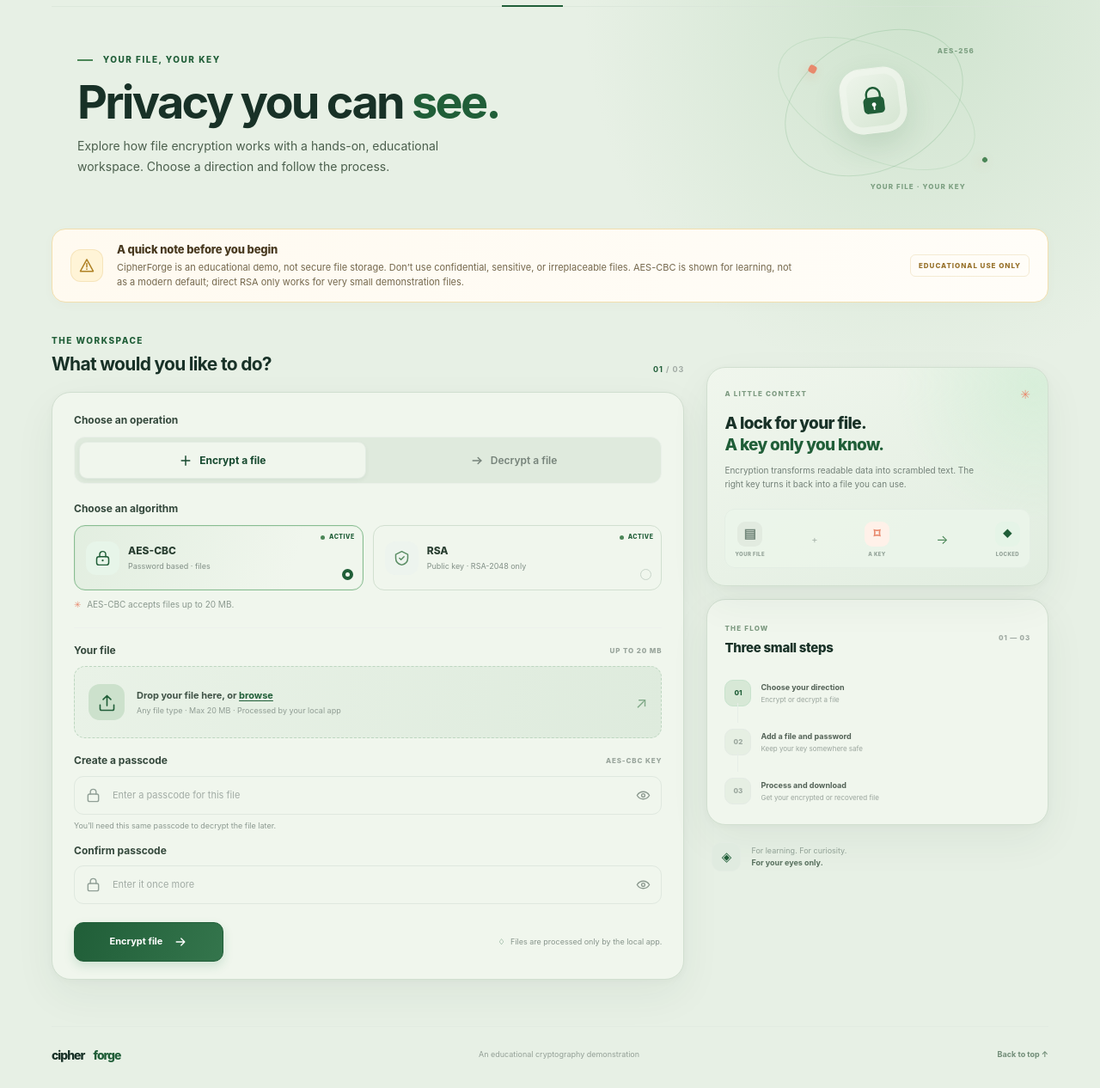
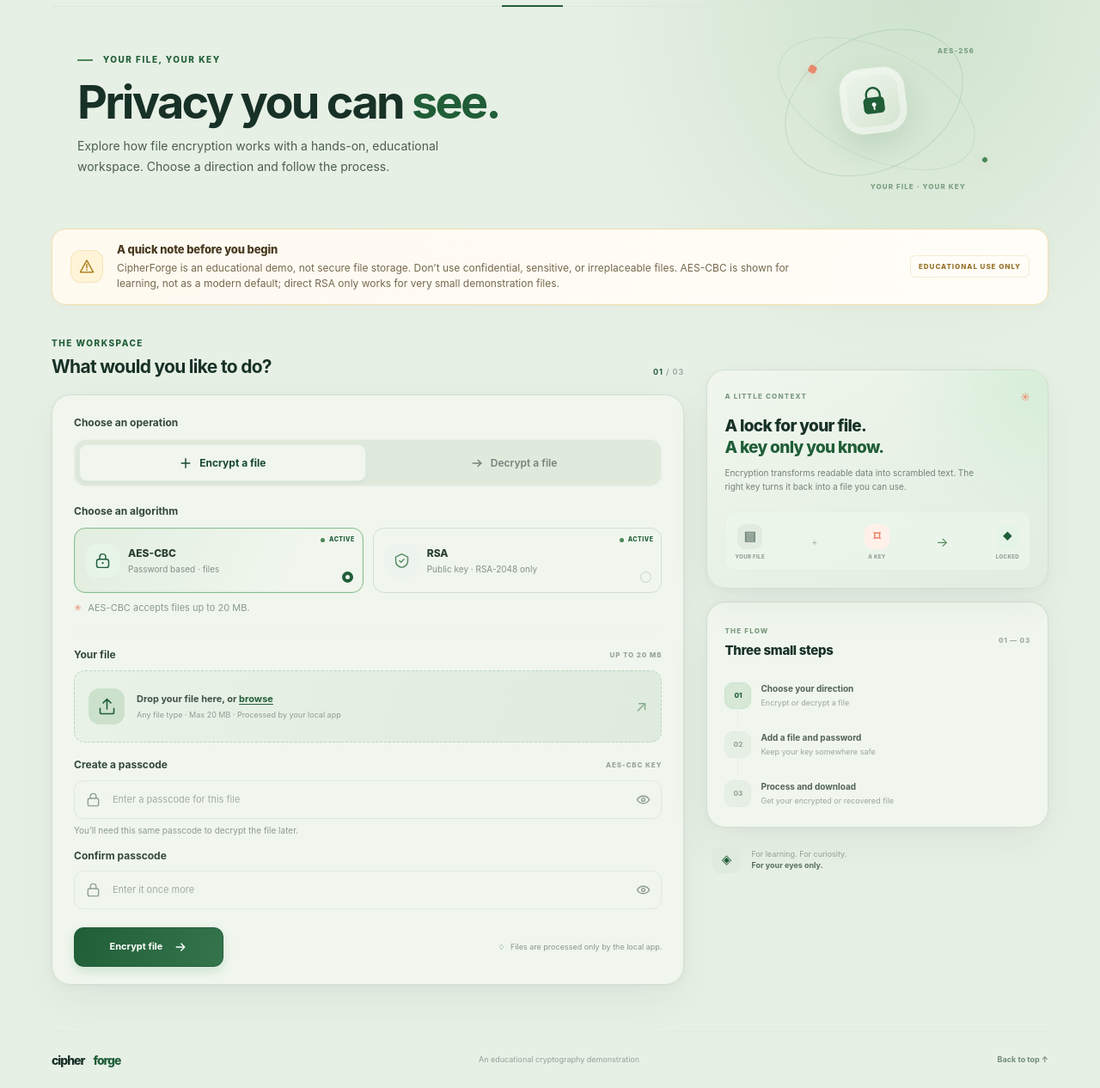
Before and after one commit to ginPhoA/CipherEncrypter, a Flask app: page / in a window 1280 px wide. Shown: the part 74-1340 px from the top of the page at 86% size. Before the commit the page ends 1310 px from the top, so only its background shows below. Run offline with Flask 3, Linux system fonts and the light colour scheme.

Commit message:
Review code

```diff
--- a/static/css/styles.css
+++ b/static/css/styles.css
@@ -4,26 +4,17 @@
   --color-page: #e7f0e5;
   --color-surface: #f0f6ed;
   --color-surface-soft: #dfeadd;
-  --color-surface-green: #d3e4d0;
   --color-ink: #183127;
   --color-ink-soft: #4b5f4d;
-  --color-muted: #748275;
   --color-line: #d1dfd0;
-  --color-line-strong: #b9cfbb;
   --color-green: #205e38;
   --color-green-deep: #15482e;
   --color-green-bright: #4b8657;
   --color-green-pale: #cce1cc;
-  --color-mint: #a9cba9;
   --color-coral: #e8896d;
-  --color-coral-pale: #fff2ec;
-  --color-coral-ink: #a45037;
-  --color-warning: #fff8e7;
   --color-warning-line: #f2dfae;
-  --color-warning-ink: #78591d;
   --color-error: #ad4238;
   --color-error-pale: #fff0ee;
-  --color-shadow: rgb(25 59 39 / 7%);
 
   --font-body: "DM Sans", -apple-system, BlinkMacSystemFont, "Segoe UI", sans-serif;
   --font-display: "Manrope", "DM Sans", -apple-system, BlinkMacSystemFont, "Segoe UI", sans-serif;
@@ -404,7 +395,7 @@ main {
   max-width: 790px;
   margin: 0;
   color: #75684d;
-  font-size: 11px;
+  font-size: 12px;
   line-height: 1.55;
 }
 
@@ -608,7 +599,7 @@ label.algorithm-card {
 .algorithm-description {
   overflow: hidden;
   color: #829087;
-  font-size: 9px;
+  font-size: 10px;
   text-overflow: ellipsis;
   white-space: nowrap;
 }
@@ -658,10 +649,10 @@ label.algorithm-card {
 .algorithm-footnote {
   margin: 9px 0 0;
   color: #8a988e;
-  font-size: 10px;
-}
-
-.algorithm-footnote span {
+  font-size: 11px;
+}
+
+.algorithm-footnote > span:first-child {
   margin-right: 4px;
   color: var(--color-coral);
 }
@@ -806,7 +797,7 @@ label.algorithm-card {
 
 .file-size {
   color: #8b988f;
-  font-size: 9px;
+  font-size: 10px;
 }
 
 .remove-file {
@@ -903,7 +894,7 @@ label.algorithm-card {
 .field-help {
   margin: 6px 0 0;
   color: #8c9990;
-  font-size: 9px;
+  font-size: 10px;
 }
 
 .confirm-password-group {
@@ -1090,6 +1081,18 @@ label.algorithm-card {
   color: var(--color-error);
 }
 
+.form-status.is-processing {
+  border-color: #d6e3d6;
+  background: #edf3ea;
+  color: #526656;
+}
+
+.form-status.is-success {
+  border-color: #c7dfcb;
+  background: #e2efe1;
+  color: var(--color-green-deep);
+}
+
 .download-result {
   display: flex;
   min-height: 61px;
@@ -1341,13 +1344,13 @@ label.algorithm-card {
 
 .process-copy strong {
   color: #536257;
-  font-size: 9px;
+  font-size: 10px;
   font-weight: 700;
 }
 
 .process-copy span {
   color: #9aa59d;
-  font-size: 8px;
+  font-size: 9px;
 }
 
 .process-check {
@@ -1563,7 +1566,7 @@ label.algorithm-card {
   }
 
   .notice p {
-    font-size: 10px;
+    font-size: 11px;
   }
 
   .workspace-layout {
```
Also changed, not shown: static/js/app.js (+40 -7 lines).
